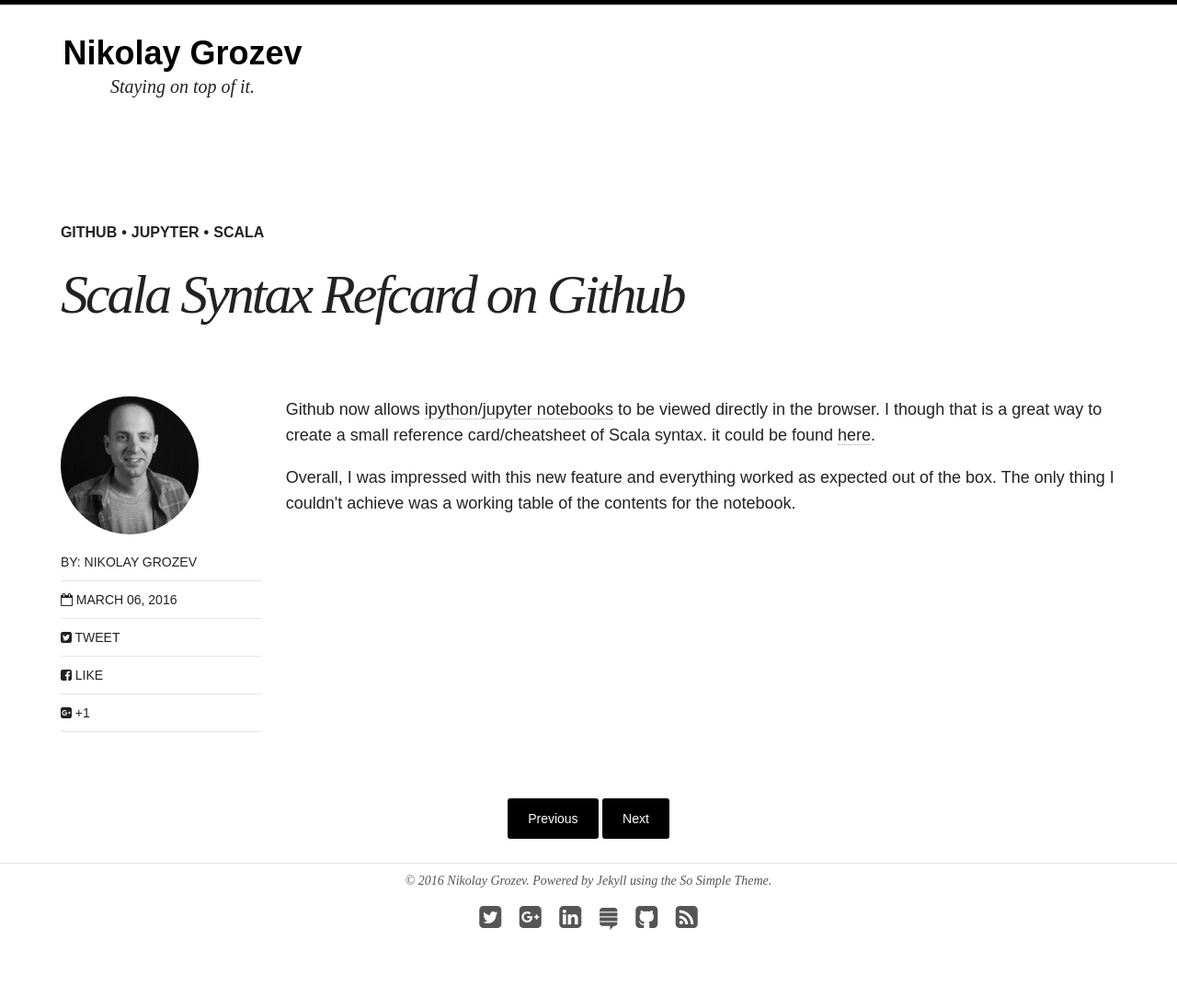
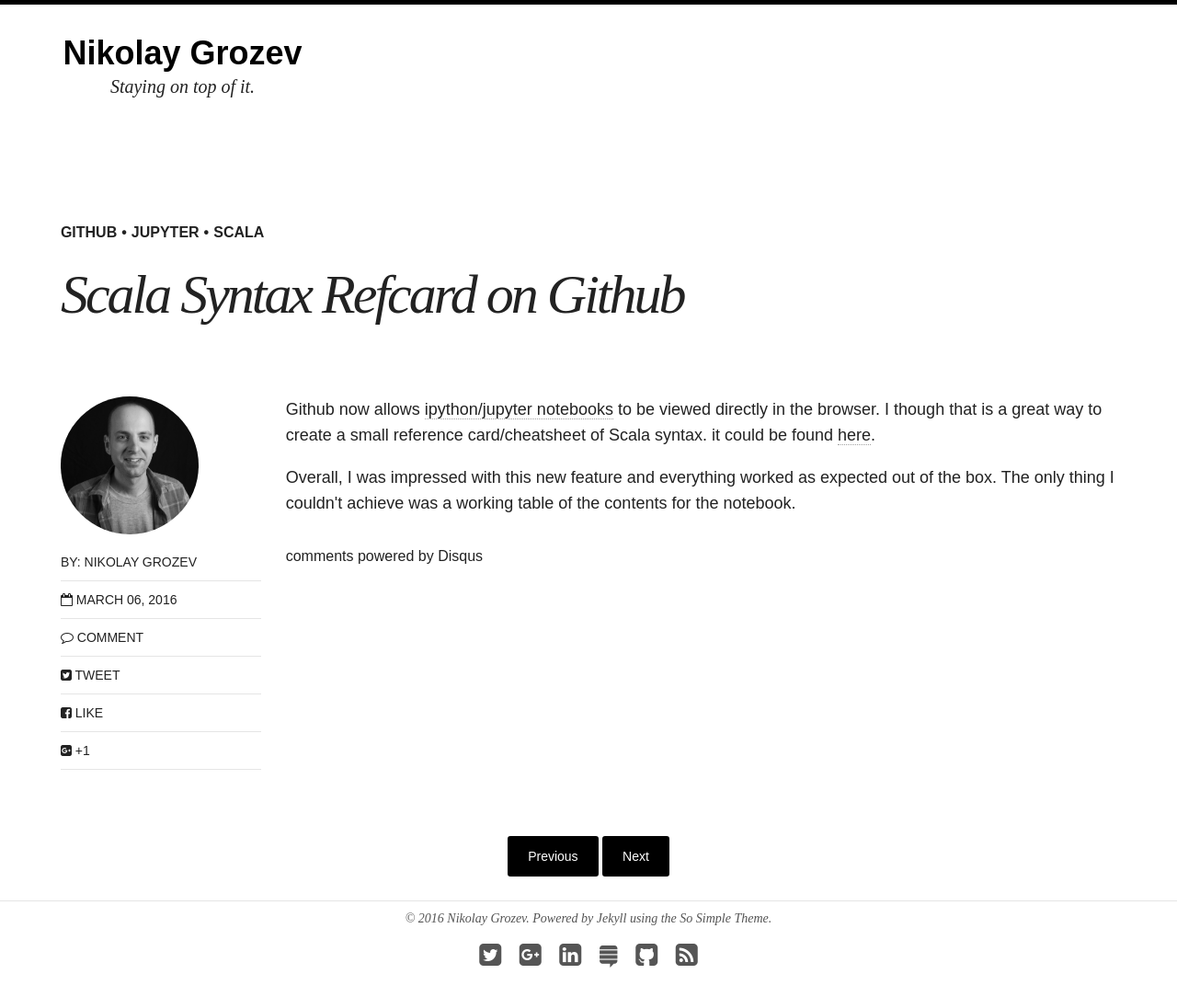
Before and after one commit to nikolayg/nikgrozev-website, a Jekyll site: the page built from _posts/blog/2016-03-06-scala-syntax-refcard-on-github.html, in a window 1280 px wide. Shown: the whole page at 92% size. Built offline with Jekyll 4.4.1, drawn with Linux system fonts in a browser that asks for light colours; nearby versions of some CDN libraries; comment, search, counter and statistics services are not loaded; before the commit the page ends 1043 px from its top, so only the background shows below that.

Commit message:
Added disqus comments

```diff
--- a/_config.yml
+++ b/_config.yml
@@ -6,6 +6,7 @@
 logo: site-logo.jpg
 search: true
 url: http://nikgrozev.com
+comments: true
 
 # Jekyll configuration
 
@@ -50,7 +51,7 @@
   name: 'Nikolay Grozev'
   avatar: bio-photo.jpg
   email: nikolay.g.grozev@ieee.org
-  disqus-shortname:
+  disqus-shortname: "nikgrozev-com"
   twitter: nikolaygrozev
   facebook: #username
   github: nikolayg
--- a/_layouts/post.html
+++ b/_layouts/post.html
@@ -38,7 +38,7 @@
         <span class="author vcard">By: <span class="fn">{{ author.name }}</span></span>
         <span class="entry-date date published"><time datetime="{{ page.date | date_to_xmlschema }}"><i class="fa fa-calendar-o"></i> {{ page.date | date: "%B %d, %Y" }}</time></span>
         {% if page.modified %}<span class="entry-date date modified"><time datetime="{{ page.modified }}"><i class="fa fa-pencil"></i> {{ page.modified | date: "%B %d, %Y" }}</time></span>{% endif %}
-        {% if site.owner.disqus-shortname and page.comments or site.comments %}<span class="entry-comments"><i class="fa fa-comment-o"></i> <a href="#disqus_thread">Comment</a></span>{% endif %}
+        {% if site.owner.disqus-shortname and site.comments %}<span class="entry-comments"><i class="fa fa-comment-o"></i> <a href="#disqus_thread">Comment</a></span>{% endif %}
         {% include social-share.html %}
         {% if page.ads == true %}{% include ad-sidebar.html %}<!-- /.google-ads -->{% endif %}
       </footer>
```
